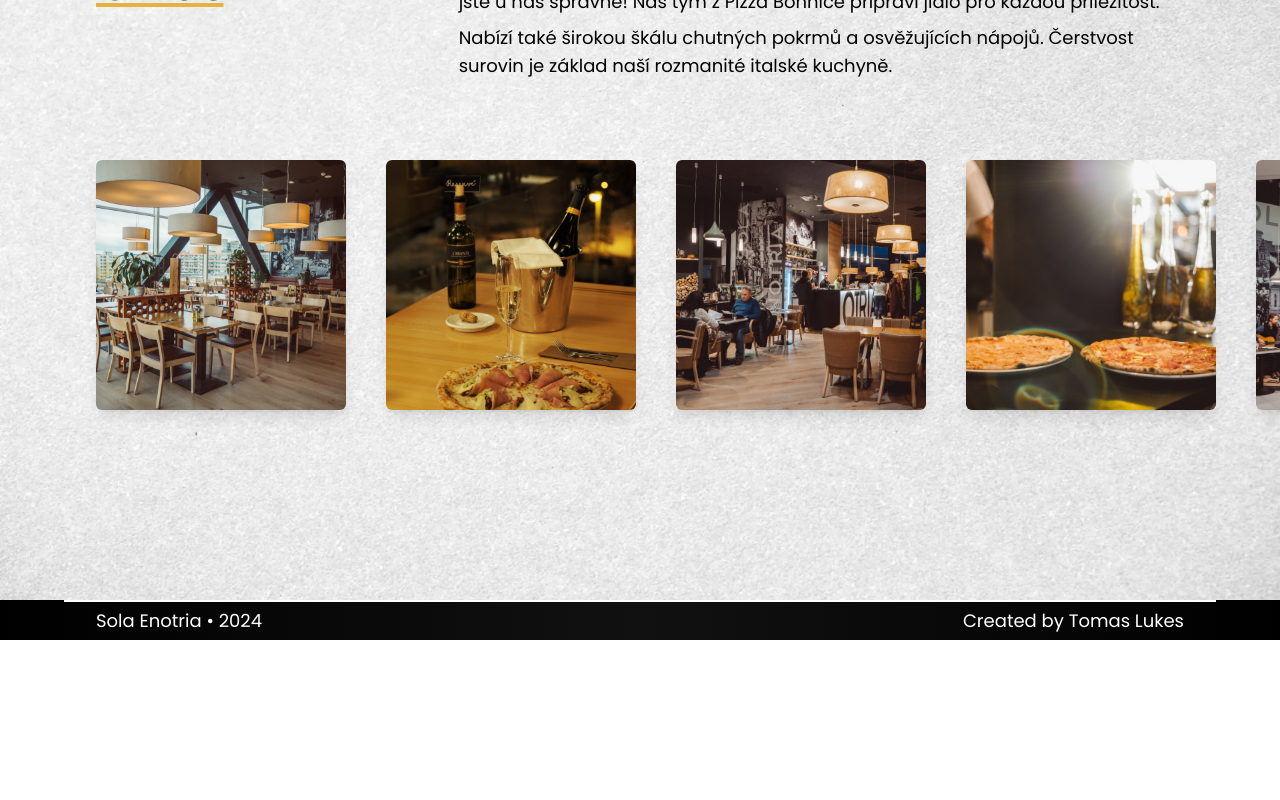
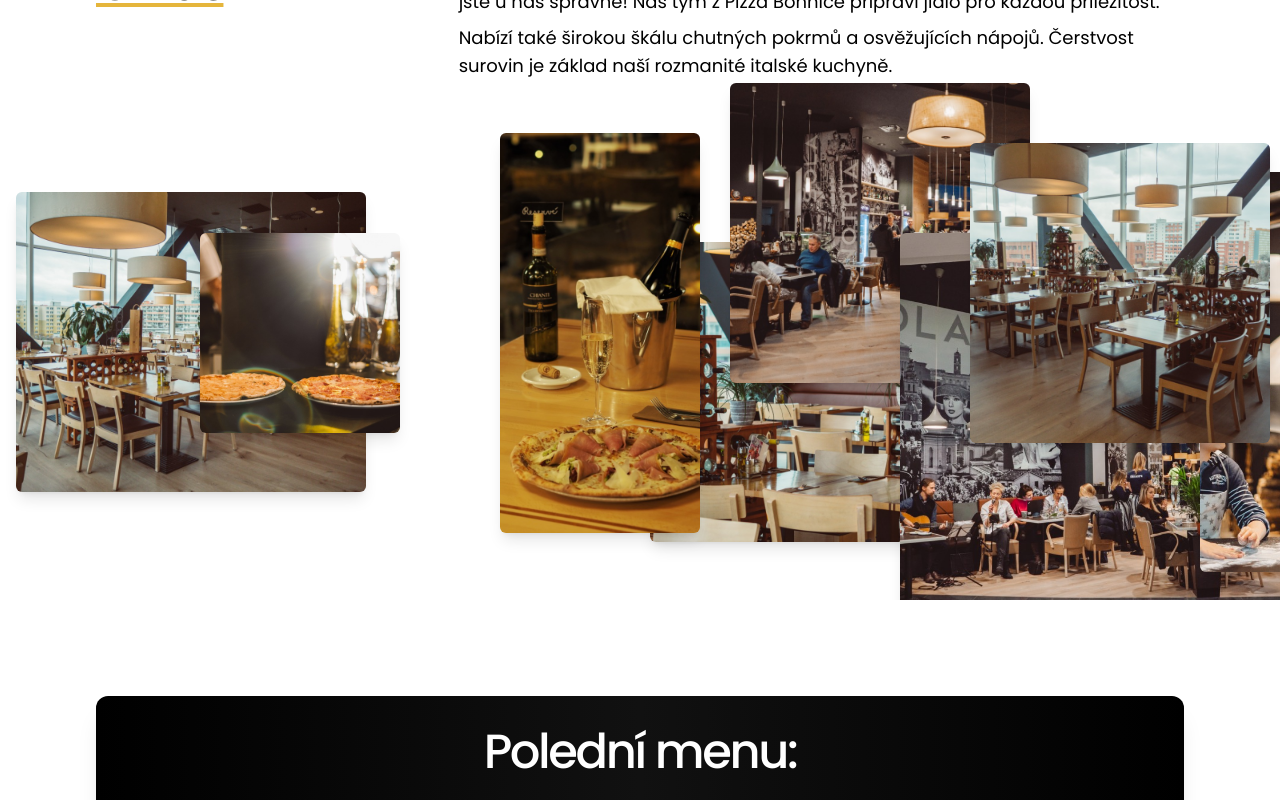
Before and after one commit to TomasLukes/sola-enotria, a Next.js app: page / in a window 1280 px wide. Shown: the part 1080-1880 px from the top of the page. Before the commit the page ends 1720 px from the top, so only its background shows below. Built offline with nearby package versions, Linux system fonts and the light colour scheme.

Commit message:
add: ImageGallery (ImageCarousel for mobile, ImageParallax for desktops)

```diff
--- a/app/components/AboutUs/AboutUs.tsx
+++ b/app/components/AboutUs/AboutUs.tsx
@@ -1,17 +1,9 @@
 import clsx from 'clsx';
-import Image from 'next/image';
-import {
-  CardsCarousel,
-  CardsCarouselContent,
-  CardsCarouselItem,
-} from '../CardsCarousel/CardsCarousel';
-import ImageModal from '../ImageModal/ImageModal';
+import ImageGallery from '@/app/components/ImageGallery/ImageGallery';
 
 const AboutUs = ({ className }: IClassName) => {
-  const numberOfImages = Array.from({ length: 8 });
-
   return (
-    <section className={clsx('bg-grain bg-cover overflow-hidden', className)}>
+    <section className={clsx('overflow-hidden', className)}>
       <div>
         <div className="h-[100dvh] py-16 md:py-32 lg:py-40 flex justify-start flex-col gap-5 md:gap-8">
           <div className="container-base flex flex-col md:flex-row">
@@ -27,17 +19,7 @@ const AboutUs = ({ className }: IClassName) => {
               </p>
             </div>
           </div>
-          <CardsCarousel className="lg:container-base w-full mt-8 md:mt-12">
-            <CardsCarouselContent>
-              {numberOfImages.map((_, index) => {
-                return (
-                  <CardsCarouselItem key={`CardsCarousel-Image-${index}`}>
-                    <ImageModal imgSrc={`/assets/restaurant/interier-0${index + 1}.jpg`} />
-                  </CardsCarouselItem>
-                );
-              })}
-            </CardsCarouselContent>
-          </CardsCarousel>
+          <ImageGallery />
         </div>
       </div>
     </section>
--- /dev/null
+++ b/app/components/DailyMenu/DailyMenu.tsx
@@ -0,0 +1,11 @@
+const DailyMenu = () => {
+  return (
+    <section className="container-base">
+      <article className="gradient-dark w-full h-[350px] lg:h-[500px] my-24 rounded-xl shadow-xl">
+        <h3 className="heading text-white text-center pt-4 lg:pt-8">Polední menu:</h3>
+      </article>
+    </section>
+  );
+};
+
+export default DailyMenu;
--- a/app/components/CardsCarousel/CardsCarousel.tsx
+++ b/app/components/ImageGallery/ImageCarousel/ImageCarousel.tsx
@@ -2,53 +2,53 @@
 
 import * as React from 'react';
 import clsx from 'clsx';
-import useEmblaCardsCarousel, { type UseEmblaCarouselType } from 'embla-carousel-react';
+import useEmblaImageCarousel, { type UseEmblaCarouselType } from 'embla-carousel-react';
 
-type CardsCarouselApi = UseEmblaCarouselType[1];
-type UseCarouselParameters = Parameters<typeof useEmblaCardsCarousel>;
-type CardsCarouselOptions = UseCarouselParameters[0];
-type CardsCarouselPlugin = UseCarouselParameters[1];
+type ImageCarouselApi = UseEmblaCarouselType[1];
+type UseCarouselParameters = Parameters<typeof useEmblaImageCarousel>;
+type ImageCarouselOptions = UseCarouselParameters[0];
+type ImageCarouselPlugin = UseCarouselParameters[1];
 
-type CardsCarouselProps = {
-  opts?: CardsCarouselOptions;
-  plugins?: CardsCarouselPlugin[];
+type ImageCarouselProps = {
+  opts?: ImageCarouselOptions;
+  plugins?: ImageCarouselPlugin[];
   orientation?: 'horizontal' | 'vertical';
-  setApi?: (api: CardsCarouselApi) => void;
+  setApi?: (api: ImageCarouselApi) => void;
 };
 
-type CardsCarouselContextProps = {
-  CardsCarouselRef: ReturnType<typeof useEmblaCardsCarousel>[0];
-  api: ReturnType<typeof useEmblaCardsCarousel>[1];
+type ImageCarouselContextProps = {
+  ImageCarouselRef: ReturnType<typeof useEmblaImageCarousel>[0];
+  api: ReturnType<typeof useEmblaImageCarousel>[1];
   scrollPrev: () => void;
   scrollNext: () => void;
   canScrollPrev: boolean;
   canScrollNext: boolean;
-} & CardsCarouselProps;
+} & ImageCarouselProps;
 
-const CardsCarouselContext = React.createContext<CardsCarouselContextProps | null>(null);
+const ImageCarouselContext = React.createContext<ImageCarouselContextProps | null>(null);
 
-const useCardsCarousel = (): CardsCarouselContextProps => {
-  const context = React.useContext(CardsCarouselContext);
+const useImageCarousel = (): ImageCarouselContextProps => {
+  const context = React.useContext(ImageCarouselContext);
 
   if (!context) {
-    throw new Error('useCardsCarousel must be used within a <CardsCarousel />');
+    throw new Error('useImageCarousel must be used within a <ImageCarousel />');
   }
 
   return context;
 };
 
-const CardsCarousel = React.forwardRef<
+const ImageCarousel = React.forwardRef<
   HTMLDivElement,
-  React.HTMLAttributes<HTMLDivElement> & CardsCarouselProps
+  React.HTMLAttributes<HTMLDivElement> & ImageCarouselProps
 >(({ orientation = 'horizontal', opts, setApi, plugins, className, children, ...props }, ref) => {
-  const [CardsCarouselRef, api] = useEmblaCardsCarousel({
+  const [ImageCarouselRef, api] = useEmblaImageCarousel({
     ...opts,
     axis: orientation === 'horizontal' ? 'x' : 'y',
   });
   const [canScrollPrev, setCanScrollPrev] = React.useState(false);
   const [canScrollNext, setCanScrollNext] = React.useState(false);
 
-  const onSelect = React.useCallback((api: CardsCarouselApi) => {
+  const onSelect = React.useCallback((api: ImageCarouselApi) => {
     if (!api) {
       return;
     }
@@ -101,9 +101,9 @@ const CardsCarousel = React.forwardRef<
   }, [api, onSelect]);
 
   return (
-    <CardsCarouselContext.Provider
+    <ImageCarouselContext.Provider
       value={{
-        CardsCarouselRef,
+        ImageCarouselRef,
         api: api,
         opts,
         orientation: orientation || (opts?.axis === 'y' ? 'vertical' : 'horizontal'),
@@ -118,23 +118,23 @@ const CardsCarousel = React.forwardRef<
         onKeyDownCapture={handleKeyDown}
         className={clsx('relative', className)}
         role="region"
-        aria-roledescription="CardsCarousel"
+        aria-roledescription="ImageCarousel"
         {...props}
       >
         {children}
       </div>
-    </CardsCarouselContext.Provider>
+    </ImageCarouselContext.Provider>
   );
 });
-CardsCarousel.displayName = 'CardsCarousel';
+ImageCarousel.displayName = 'ImageCarousel';
 
-const CardsCarouselContent = React.forwardRef<HTMLDivElement, React.HTMLAttributes<HTMLDivElement>>(
+const ImageCarouselContent = React.forwardRef<HTMLDivElement, React.HTMLAttributes<HTMLDivElement>>(
   ({ className, ...props }, ref) => {
-    const { CardsCarouselRef, orientation } = useCardsCarousel();
+    const { ImageCarouselRef, orientation } = useImageCarousel();
 
     return (
       <div
-        ref={CardsCarouselRef}
+        ref={ImageCarouselRef}
         className="overflow-x-hidden overflow-y-visible lg:overflow-visible"
       >
         <div
@@ -146,11 +146,11 @@ const CardsCarouselContent = React.forwardRef<HTMLDivElement, React.HTMLAttribut
     );
   }
 );
-CardsCarouselContent.displayName = 'CardsCarouselContent';
+ImageCarouselContent.displayName = 'ImageCarouselContent';
 
-const CardsCarouselItem = React.forwardRef<HTMLDivElement, React.HTMLAttributes<HTMLDivElement>>(
+const ImageCarouselItem = React.forwardRef<HTMLDivElement, React.HTMLAttributes<HTMLDivElement>>(
   ({ className, ...props }, ref) => {
-    const { orientation } = useCardsCarousel();
+    const { orientation } = useImageCarousel();
 
     return (
       <div
@@ -167,6 +167,6 @@ const CardsCarouselItem = React.forwardRef<HTMLDivElement, React.HTMLAttributes<
     );
   }
 );
-CardsCarouselItem.displayName = 'CardsCarouselItem';
+ImageCarouselItem.displayName = 'ImageCarouselItem';
 
-export { CardsCarousel, type CardsCarouselApi, CardsCarouselContent, CardsCarouselItem };
+export { ImageCarousel, type ImageCarouselApi, ImageCarouselContent, ImageCarouselItem };
--- /dev/null
+++ b/app/components/ImageGallery/ImageCarousel/ImageModal/ImageModal.tsx
@@ -0,0 +1,75 @@
+'use client';
+
+import { ReactElement, Fragment, useState } from 'react';
+import Image from 'next/image';
+import { Dialog, Transition } from '@headlessui/react';
+import clsx from 'clsx';
+
+const ImageModal = ({
+  imgSrc,
+  className,
+  variant,
+}: {
+  imgSrc: string;
+  className?: string;
+  variant: string;
+}): ReactElement => {
+  const [isOpen, setIsOpen] = useState(false);
+  const toggleIsOpen = (): void => setIsOpen((val) => !val);
+
+  return (
+    <>
+      <button
+        className={clsx('relative rounded-md shadow-lg overflow-hidden', className, {
+          'w-[250px] h-[250px]': variant === 'mobile',
+        })}
+        onClick={toggleIsOpen}
+      >
+        <Image fill src={imgSrc} alt="Sola Enotria interier" objectFit="cover" priority />
+      </button>
+
+      <Transition appear show={isOpen} as={Fragment}>
+        <Dialog as="div" onClose={toggleIsOpen}>
+          <Transition.Child
+            as={Fragment}
+            enter="ease-out duration-300"
+            enterFrom="opacity-0"
+            enterTo="opacity-100"
+            leave="ease-in duration-200"
+            leaveFrom="opacity-100"
+            leaveTo="opacity-0"
+          >
+            <div className="fixed z-[999] inset-0 bg-black bg-opacity-75" />
+          </Transition.Child>
+
+          <div className="fixed z-[999] inset-0 overflow-y-auto">
+            <div className="flex min-h-full items-center justify-center p-4 text-center">
+              <Transition.Child
+                as={Fragment}
+                enter="ease-out duration-300"
+                enterFrom="opacity-0 scale-95"
+                enterTo="opacity-100 scale-100"
+                leave="ease-in duration-200"
+                leaveFrom="opacity-100 scale-100"
+                leaveTo="opacity-0 scale-95"
+              >
+                <Dialog.Panel className="w-full">
+                  <div className="relative w-full h-[250px] rounded-md shadow-lg overflow-hidden">
+                    <Image
+                      src={imgSrc}
+                      alt="Sola Enotria interier"
+                      className="w-full h-full object-contain"
+                      fill
+                    />
+                  </div>
+                </Dialog.Panel>
+              </Transition.Child>
+            </div>
+          </div>
+        </Dialog>
+      </Transition>
+    </>
+  );
+};
+
+export default ImageModal;
--- /dev/null
+++ b/app/components/ImageGallery/ImageGallery.tsx
@@ -0,0 +1,42 @@
+'use client';
+
+import { ReactElement } from 'react';
+
+import {
+  ImageCarousel,
+  ImageCarouselContent,
+  ImageCarouselItem,
+} from '@/app/components/ImageGallery/ImageCarousel/ImageCarousel';
+import ImageModal from '@/app/components/ImageGallery/ImageCarousel/ImageModal/ImageModal';
+import { useWindowSize } from '@/hooks/useWindowSize';
+import ImageParallax from '@/app/components/ImageGallery/ImageParallax/ImageParallax';
+
+const ImageGallery = (): ReactElement => {
+  const numberOfImages = Array.from({ length: 8 });
+  const { width } = useWindowSize();
+
+  return (
+    <>
+      {width > 768 ? (
+        <ImageParallax />
+      ) : (
+        <ImageCarousel className="lg:container-base w-full mt-8 md:mt-12">
+          <ImageCarouselContent>
+            {numberOfImages.map((_, index) => {
+              return (
+                <ImageCarouselItem key={`ImageCarousel-Image-${index}`}>
+                  <ImageModal
+                    imgSrc={`/assets/restaurant/interier-0${index + 1}.jpg`}
+                    variant="mobile"
+                  />
+                </ImageCarouselItem>
+              );
+            })}
+          </ImageCarouselContent>
+        </ImageCarousel>
+      )}
+    </>
+  );
+};
+
+export default ImageGallery;
--- /dev/null
+++ b/app/components/ImageGallery/ImageParallax/ImageParallax.tsx
@@ -0,0 +1,68 @@
+import Image from 'next/image';
+import { ReactElement } from 'react';
+import ImageModal from '../ImageCarousel/ImageModal/ImageModal';
+
+const ImageParallax = (): ReactElement => {
+  return (
+    <div className="h-[800px] mt-20 relative">
+      <div className="absolute top-0 left-4">
+        <ImageModal
+          imgSrc={`/assets/restaurant/interier-01.jpg`}
+          variant="desktop"
+          className="h-[300px] w-[350px]"
+        />
+      </div>
+      <div className="absolute bottom-[-100px] left-[500px]">
+        <ImageModal
+          imgSrc={`/assets/restaurant/interier-02.jpg`}
+          variant="desktop"
+          className="h-[400px] w-[200px]"
+        />
+      </div>
+      <div className="absolute bottom-[50px] right-[250px]">
+        <ImageModal
+          imgSrc={`/assets/restaurant/interier-03.jpg`}
+          variant="desktop"
+          className="absolute h-[300px] w-[300px]"
+        />
+      </div>
+      <div className="absolute bottom-0 left-[200px]">
+        <ImageModal
+          imgSrc={`/assets/restaurant/interier-04.jpg`}
+          variant="desktop"
+          className="absolute h-[200px] w-[200px]"
+        />
+      </div>
+      <div className="absolute bottom-[-200px] left-[900px]">
+        <ImageModal
+          imgSrc={`/assets/restaurant/interier-05.jpg`}
+          variant="desktop"
+          className="absolute h-[400px] w-[400px]"
+        />
+      </div>
+      <div className="absolute top-[-20px] left-[1200px]">
+        <ImageModal
+          imgSrc={`/assets/restaurant/interier-06.jpg`}
+          variant="desktop"
+          className="absolute h-[400px] w-[300px]"
+        />
+      </div>
+      <div className="absolute top-[50px] left-[650px] -z-10">
+        <ImageModal
+          imgSrc={`/assets/restaurant/interier-07.jpg`}
+          variant="desktop"
+          className="absolute h-[300px] w-[300px]"
+        />
+      </div>
+      <div className="absolute bottom-[-10px] right-[10px] ">
+        <ImageModal
+          imgSrc={`/assets/restaurant/interier-08.jpg`}
+          variant="desktop"
+          className="absolute h-[300px] w-[300px]"
+        />
+      </div>
+    </div>
+  );
+};
+
+export default ImageParallax;
--- a/app/page.tsx
+++ b/app/page.tsx
@@ -1,6 +1,7 @@
 import Header from '@/app/components/Header';
 import Hero from '@/app/components/Hero';
 import AboutUs from '@/app/components/AboutUs/AboutUs';
+import DailyMenu from '@/app/components/DailyMenu/DailyMenu';
 import Footer from '@/app/components/Footer/Footer';
 
 export default function Home() {
@@ -9,6 +10,7 @@ export default function Home() {
       <Header />
       <Hero />
       <AboutUs />
+      <DailyMenu />
       <Footer />
     </>
   );
```
Also changed, not shown: app/components/ImageCarousel/ImageModal/ImageModal.tsx (renamed from app/components/ImageModal/ImageModal.tsx).
